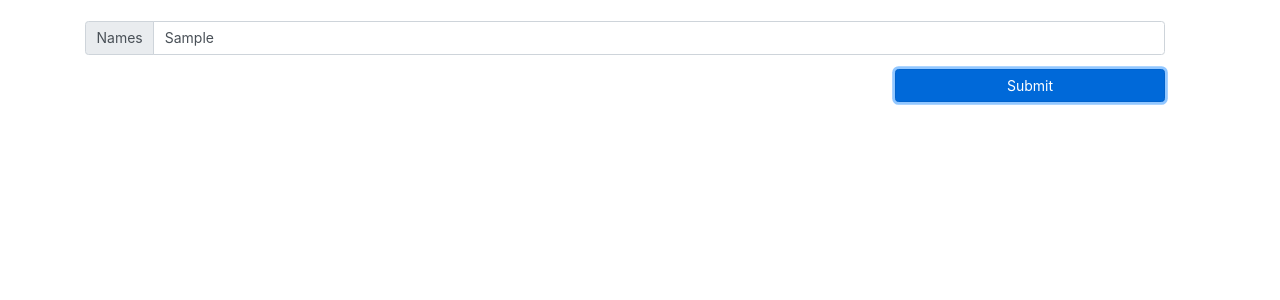
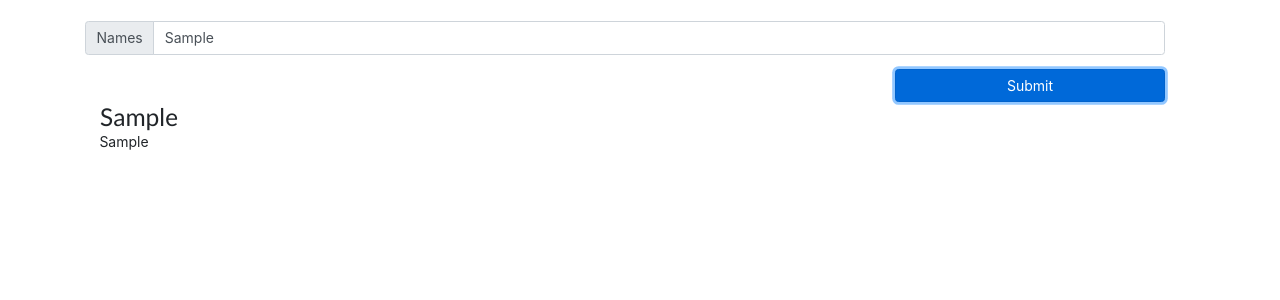
Before and after one commit to AndyPark20/React-Practice, a React (Create React App) app in the folder widgets/: page / in a window 1280 px wide. Both pictures are taken after typing "Sample" into the empty fields and a click on the button "Submit". Shown: the top 300 px of the page. Built offline with nearby package versions, Linux system fonts and the light colour scheme.

Commit message:
random number and shuffle index completed

```diff
--- a/widgets/public/styles.css
+++ b/widgets/public/styles.css
@@ -44,3 +44,9 @@ h3{
 .btn{
   text-align:center;
 }
+
+.nothing {
+  background-color:lightgrey;
+  text-align:center;
+  border:none;
+}
--- a/widgets/src/components/panel.jsx
+++ b/widgets/src/components/panel.jsx
@@ -1 +1,44 @@
-import React from 'react';
+import React, {useEffect,useState} from 'react';
+
+
+const Panel = ({ value }) => {
+  const [random,getRandom] = useState('');
+  useEffect(()=>{
+      value.sort(()=>Math.random()-0.5)
+      getRandom(value);
+  },[value])
+
+
+  const renderIt = () => {
+    const circle = value.map((name, index) => {
+      return (
+        <div className="container text-center" key={index}>
+          <div className="row">
+            <div className="col-12 text-center">
+              <h3 className="nothing">{name}</h3>
+            </div>
+          </div>
+        </div>
+      )
+    })
+    return circle;
+  }
+
+
+
+  return (
+    <div className="conainter">
+      <div className="row d-flex">
+        <div className="col-6">
+          {renderIt()}
+        </div>
+        <div className="col-6">
+          {random}
+        </div>
+      </div>
+    </div>
+  )
+}
+
+
+export default Panel;
--- a/widgets/src/components/todo.jsx
+++ b/widgets/src/components/todo.jsx
@@ -2,15 +2,12 @@ import React, { useState,useEffect } from 'react';
 import { FormControl } from 'react-bootstrap';
 import Button from 'react-bootstrap/Button';
 import InputGroup from 'react-bootstrap/InputGroup';
+import Panel from './panel';
 
 const Todo = () => {
   const [name,setName] = useState([])
   const [type, setType] = useState('')
 
-
-  useEffect(()=>{
-    console.log(name)
-  },[name])
 
   const test=(type)=>{
     setName([...name,type])
@@ -30,6 +27,9 @@ const Todo = () => {
         <div className="col-12">
           <Button onClick={()=>{test(type)}} className="float-right w-25" variant="primary" type="submit">Submit</Button>
         </div>
+        <div className="col-12">
+          <Panel value={name} />
+        </div>
       </div>
     </div>
   )
```
